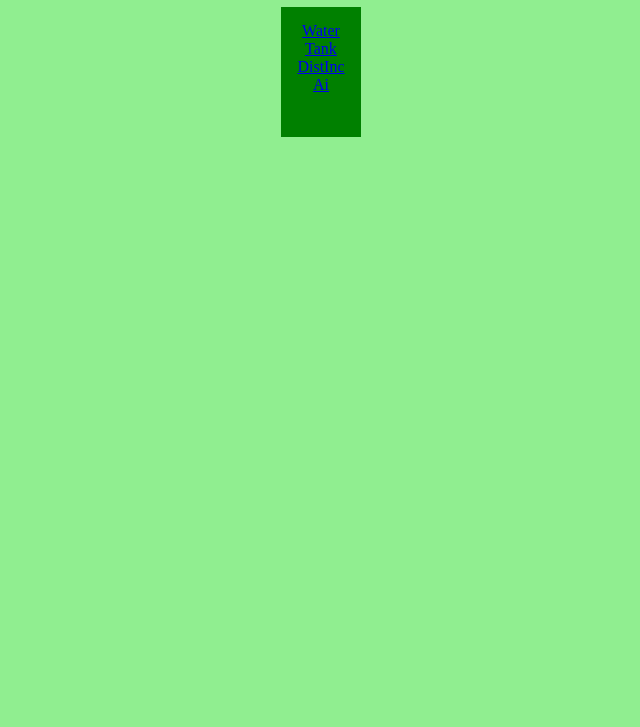
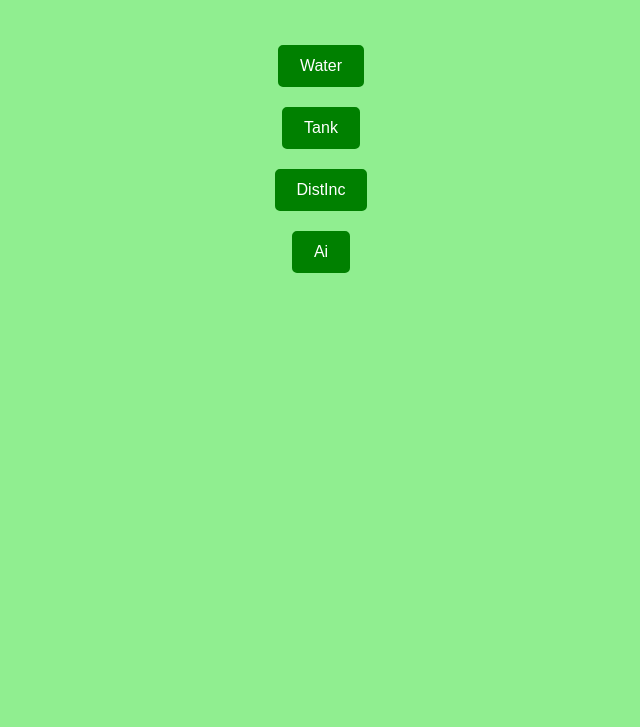
Before and after one commit to FreezaF/Hub, a plain HTML site: page index.html in a window 1280 px wide. Shown: the part 73-800 px from the top of the page, without its empty margins (319-959 px from the left). Drawn offline with Linux system fonts and the light colour scheme.

Commit message:
Update index.html

```diff
--- a/index.html
+++ b/index.html
@@ -1,36 +1,49 @@
 <!DOCTYPE html>
 <html>
 <head>
-  <link rel="shortcut icon" href="https://raw.githubusercontent.com/FreezaF/Hub/main/favicon.ico"/>
+  <link rel="icon" href="https://raw.githubusercontent.com/FreezaF/Hub/main/favicon.ico" type="image/x-icon">
   <meta charset="utf-8">
-  <meta name="viewport" content="width=device-width">
+  <meta name="viewport" content="width=device-width, initial-scale=1">
   <title>The Game Hub</title>
   <style>
     body {
       background-color: lightgreen;
+      margin: 0;
+      font-family: Arial, sans-serif;
     }
 
-    .x {
-      width: 50px;
-      border: 15px solid green;
-      height: 100px;
-      padding: 0;
+    .game-links {
+      display: flex;
+      flex-direction: column;
+      align-items: center;
+      margin-top: 50px;
+    }
+
+    .game-link {
+      margin: 10px;
+      padding: 10px 20px;
       background-color: green;
+      border: 2px solid green;
+      border-radius: 5px;
+      color: white;
+      text-decoration: none;
     }
   </style>
-  <link href="style.css" rel="stylesheet" type="text/css" />
+  <link href="style.css" rel="stylesheet" type="text/css">
 </head>
 
 <body>
-  <center>
-    <h1>The Game Hub</h1>
-    <script src="script.js"></script>
-    <div class="x">
-      <a href="https://freezaf.github.io/Water/">Water</a><br>
-      <a href="https://freezaf.github.io/Tank/">Tank</a><br>
-      <a href="https://freezaf.github.io/DistInc/">DistInc</a><br>
-      <a href="https://freezaf.github.io/Ai/">Ai</a><br>
+  <header>
+    <h1 style="text-align: center;">The Game Hub</h1>
+  </header>
+  <main>
+    <div class="game-links">
+      <a class="game-link" href="https://freezaf.github.io/Water/">Water</a>
+      <a class="game-link" href="https://freezaf.github.io/Tank/">Tank</a>
+      <a class="game-link" href="https://freezaf.github.io/DistInc/">DistInc</a>
+      <a class="game-link" href="https://freezaf.github.io/Ai/">Ai</a>
     </div>
-  </center>
+  </main>
+  <script src="script.js"></script>
 </body>
 </html>
```
